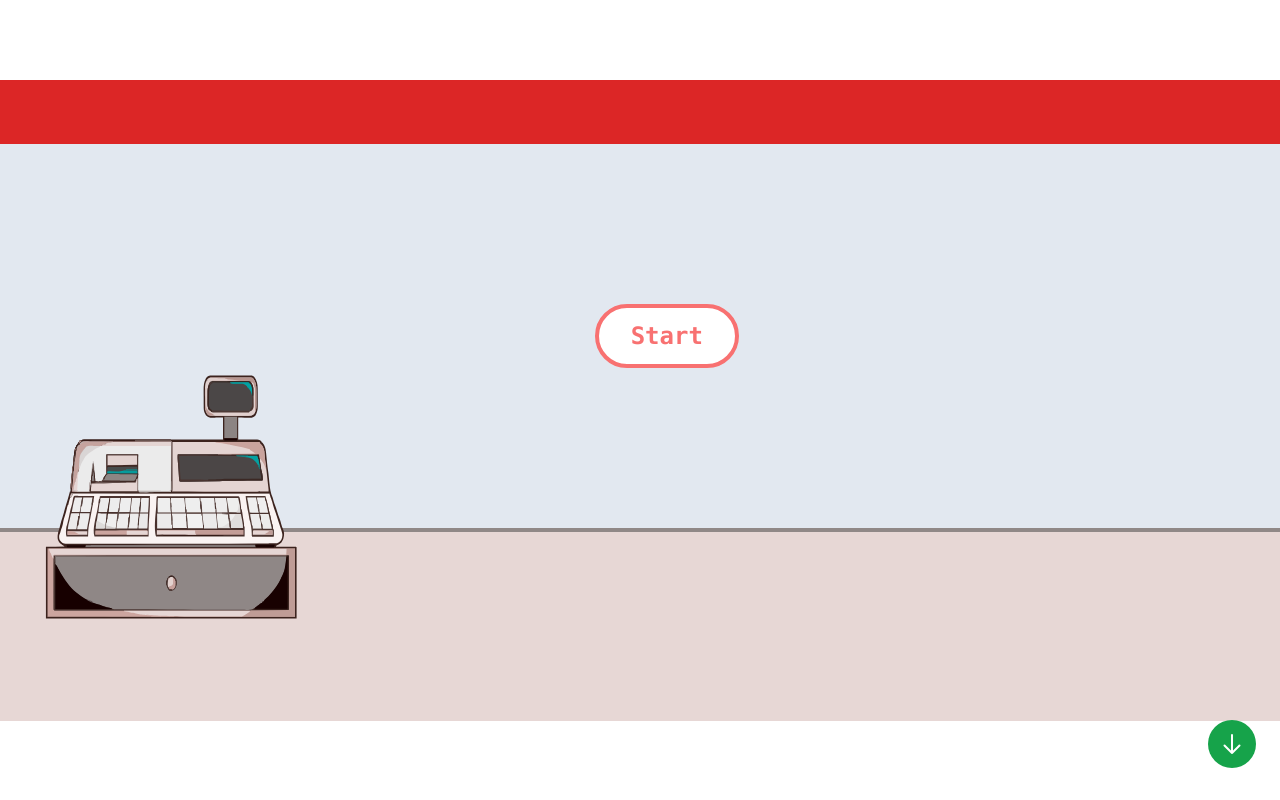
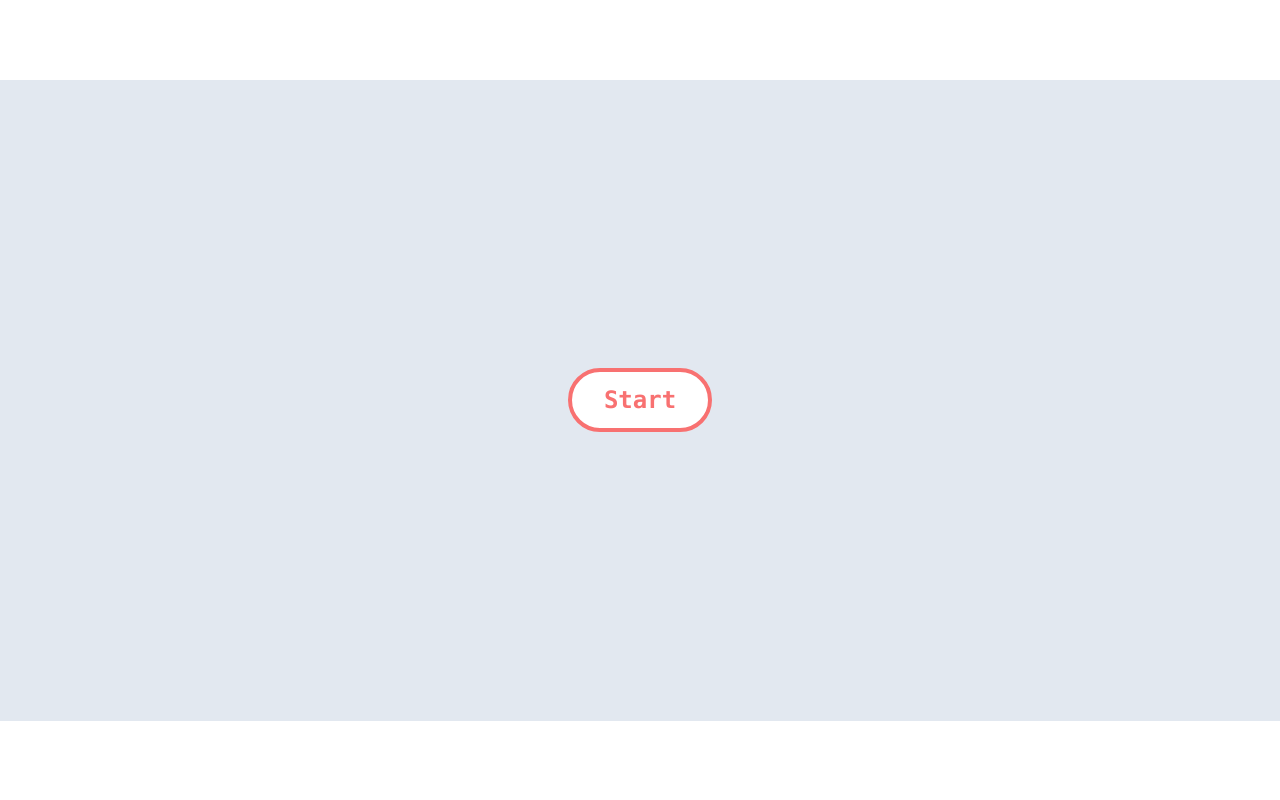
Before and after one commit to Diky-Without-C/Donut-Craze, a React (Vite) app: page / in a window 1280 px wide. Shown: the top 800 px of the page. Built offline with nearby package versions, Linux system fonts and the light colour scheme.

Commit message:
feat: add home screen and add base logic to start the game

```diff
--- a/src/App.tsx
+++ b/src/App.tsx
@@ -1,26 +1,30 @@
 import { useEffect } from "react";
-import Customer from "@core/classes/Customers";
-import { customersList } from "@constant/Customers/customers-list.json";
-import useCustomersStore from "@services/stores/customersStore";
+import Home from "@layouts/Home";
 import Scene from "@layouts/Scenes";
-import suffle from "@utils/shuffle";
+import useGameStore from "@services/stores/gameStore";
+import useInitialize from "@core/classes/Game/initialize";
 
 export default function App() {
-  const { setCustomer } = useCustomersStore();
+  const { game } = useGameStore();
+  const { init } = useInitialize();
 
   useEffect(() => {
-    setCustomer(() =>
-      suffle(customersList)
-        .slice(0, 8)
-        .map((customer) => new Customer(customer as Customer)),
-    );
-  }, []);
+    if (game.isStart) {
+      init();
+    }
+  }, [game.isStart]);
 
   return (
     <main className="flex h-screen w-full items-center justify-center">
       <main className="flex h-[641px] max-h-[641px] min-h-[641px] w-[1366px] min-w-[1366px] max-w-[1366px] flex-col items-center justify-center bg-slate-200">
-        <nav className="h-16 w-full bg-red-600"></nav>
-        <Scene />
+        {!game.isStart ? (
+          <Home />
+        ) : (
+          <>
+            <nav className="h-16 w-full bg-red-600"></nav>
+            <Scene />
+          </>
+        )}
       </main>
     </main>
   );
--- a/src/core/classes/Game/index.ts
+++ b/src/core/classes/Game/index.ts
@@ -1,43 +1,15 @@
-import { customersList } from "@constant/Customers/customers-list.json";
-import useCustomersStore from "@services/stores/customersStore";
-import suffle from "@utils/shuffle";
-import Customer from "../Customers";
-
-interface GameType {
-  queueLength: number;
-}
-
 export default class Game {
   isStart: boolean;
-  customerAmount: number = 0;
-  queue: Customer[] = [];
 
-  constructor({ queueLength }: GameType) {
+  constructor() {
     this.isStart = false;
-    this.customerAmount = queueLength;
-  }
-
-  private init() {
-    const { setCustomer } = useCustomersStore();
-
-    setCustomer(() =>
-      suffle(customersList)
-        .slice(0, 8)
-        .map((customer) => new Customer(customer as Customer)),
-    );
   }
 
   public start() {
     this.isStart = true;
-    this.init();
   }
 
   public end() {
     this.isStart = false;
   }
 }
-
-const game = new Game({ queueLength: 6 });
-game.start();
-
-console.log(game.isStart);
--- /dev/null
+++ b/src/core/classes/Game/initialize/index.ts
@@ -0,0 +1,78 @@
+import { useCashierPackStore } from "@services/stores/cashierStore";
+import {
+  useDoughStore,
+  useShapedDoughStore,
+  useStoveStore,
+  useDrainingStore,
+  initialDough,
+  initialShapedDough,
+  initialStoveSlot,
+  initialDrainingTray,
+} from "@services/stores/fryingAreaStore";
+import {
+  useConveyorStore,
+  usePackageTableStore,
+  initialConveyor,
+} from "@services/stores/packingAreaStore";
+import {
+  useStockStore,
+  useTableStore,
+  useSelectedTopping,
+  initialStock,
+  initialTable,
+  initialTopping,
+} from "@services/stores/toppingAreaStore";
+import useCustomersStore from "@services/stores/customersStore";
+
+import { customersList } from "@constant/Customers/customers-list.json";
+import Customer from "@core/classes/Customers";
+import suffle from "@utils/shuffle";
+
+export default function useInitialize() {
+  const stores = {
+    setCustomer: useCustomersStore().setCustomer,
+    setCashierPackages: useCashierPackStore().setCashierPackages,
+    setDough: useDoughStore().setDough,
+    setShapedDough: useShapedDoughStore().setShapedDough,
+    setStoveSlot: useStoveStore().setStoveSlot,
+    setDrainingTray: useDrainingStore().setDrainingTray,
+    setConveyor: useConveyorStore().setConveyor,
+    setPackageTable: usePackageTableStore().setPackageTable,
+    setStock: useStockStore().setStock,
+    setTable: useTableStore().setTable,
+    setSelectedToppings: useSelectedTopping().setSelectedToppings,
+  };
+
+  const initialValues = {
+    setCashierPackages: [],
+    setDough: initialDough,
+    setShapedDough: initialShapedDough,
+    setStoveSlot: initialStoveSlot,
+    setDrainingTray: initialDrainingTray,
+    setConveyor: initialConveyor,
+    setPackageTable: [],
+    setStock: initialStock,
+    setTable: initialTable,
+    setSelectedToppings: initialTopping,
+  };
+
+  const init = () => {
+    stores.setCustomer(() =>
+      suffle(customersList)
+        .slice(0, 8)
+        .map((customer) => new Customer(customer as Customer)),
+    );
+
+    stores.setCashierPackages(initialValues.setCashierPackages);
+    stores.setDough(initialValues.setDough);
+    stores.setShapedDough(initialValues.setShapedDough);
+    stores.setStoveSlot(initialValues.setStoveSlot);
+    stores.setDrainingTray(initialValues.setDrainingTray);
+    stores.setConveyor(initialValues.setConveyor);
+    stores.setPackageTable(initialValues.setPackageTable);
+    stores.setStock(initialValues.setStock);
+    stores.setSelectedToppings(initialValues.setSelectedToppings);
+  };
+
+  return { init };
+}
--- /dev/null
+++ b/src/layouts/Home/index.tsx
@@ -0,0 +1,16 @@
+import useGameStore from "@services/stores/gameStore";
+
+export default function Home() {
+  const { game } = useGameStore();
+
+  return (
+    <main className="flex h-full w-full items-center justify-center">
+      <button
+        onClick={() => game.start()}
+        className="flex h-16 w-36 cursor-pointer items-center justify-center rounded-full border-4 border-red-400 bg-white px-4 py-3 font-mono text-2xl font-bold text-red-400"
+      >
+        Start
+      </button>
+    </main>
+  );
+}
--- a/src/layouts/Scenes/CashierArea/index.tsx
+++ b/src/layouts/Scenes/CashierArea/index.tsx
@@ -1,11 +1,8 @@
-import { useState } from "react";
 import Cashier from "./Cashier";
 import Table from "./Table";
 import Customer from "./Customer";
 
 export default function CashierArea() {
-  const [isStart, setIsStart] = useState(false);
-
   return (
     <section className="flex h-full min-w-full snap-start flex-col justify-end">
       <div className="flex h-4/6 w-full items-end">
@@ -13,18 +10,7 @@ export default function CashierArea() {
           <Cashier />
         </div>
         <div className="relative flex h-full w-9/12 items-end overflow-hidden">
-          {!isStart ? (
-            <div className="flex h-full w-full items-center justify-center bg-slate-200">
-              <button
-                onClick={() => setIsStart(true)}
-                className="flex h-16 w-36 -translate-x-full cursor-pointer items-center justify-center rounded-full border-4 border-red-400 bg-white px-4 py-3 font-mono text-2xl font-bold text-red-400"
-              >
-                Start
-              </button>
-            </div>
-          ) : (
-            <Customer />
-          )}
+          <Customer />
         </div>
       </div>
       <Table />
--- /dev/null
+++ b/src/services/stores/gameStore.ts
@@ -0,0 +1,26 @@
+import Game from "@core/classes/Game";
+import { create } from "zustand";
+
+type GameState = {
+  game: Game;
+  updateGame: () => void;
+};
+
+const useGameStore = create<GameState>((set) => {
+  const game = new Game();
+
+  const proxiedGame = new Proxy(game, {
+    set(target, prop, value) {
+      target[prop as keyof Game] = value;
+      set({ game: target });
+      return true;
+    },
+  });
+
+  return {
+    game: proxiedGame,
+    updateGame: () => set({ game: proxiedGame }),
+  };
+});
+
+export default useGameStore;
```
